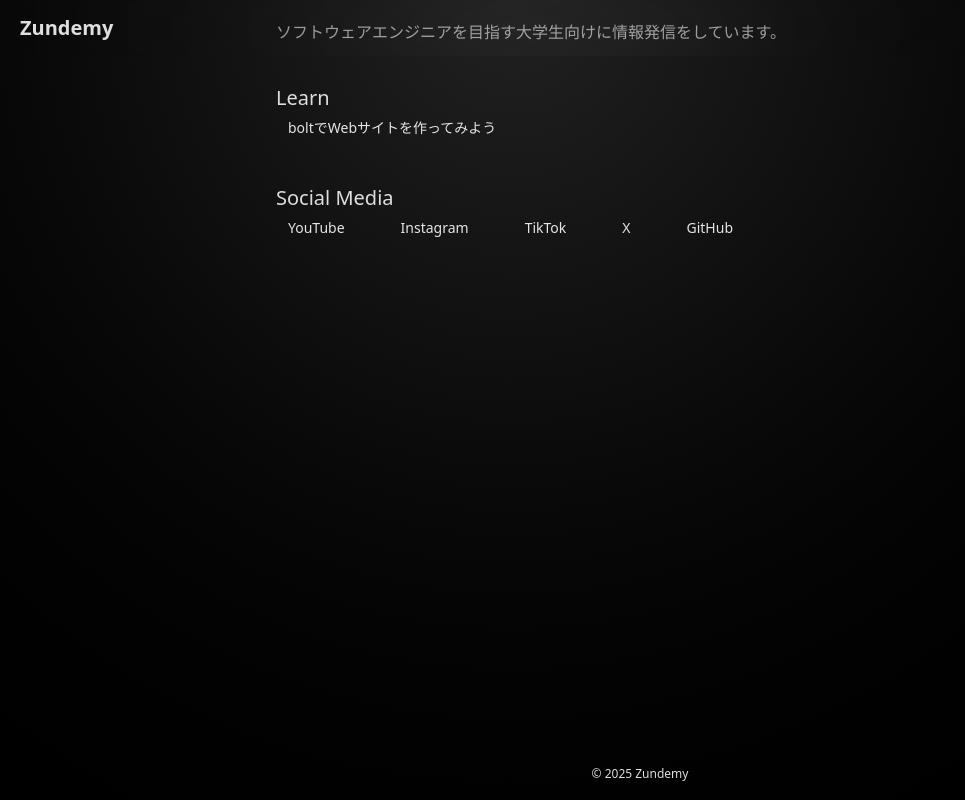
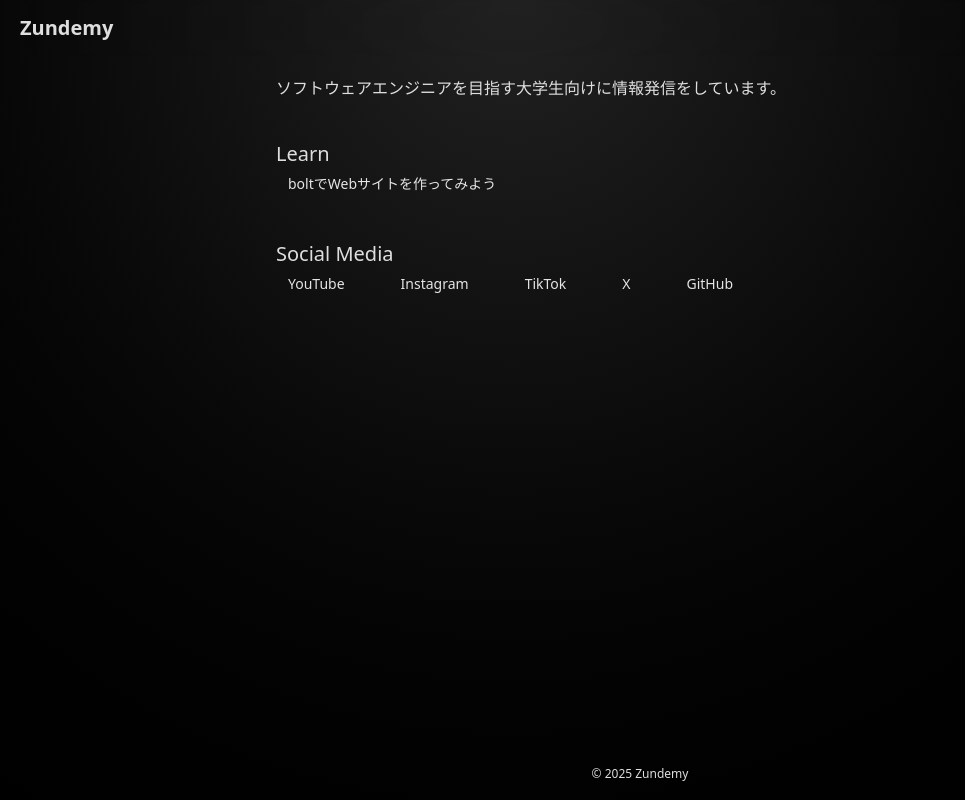
Before and after one commit to zundemy/root, a Next.js app: page / in a window 1280 px wide. Shown: the whole page, without its empty margins (0-965 px from the left). Built offline with nearby package versions, Linux system fonts and the light colour scheme.

Commit message:
add margin to top page

```diff
--- a/src/app/page.tsx
+++ b/src/app/page.tsx
@@ -2,7 +2,7 @@ import { LinkAsButton } from "@/components/link-as-button";
 
 export default function Page() {
 	return (
-		<div className="mx-auto max-w-3xl space-y-10 p-5">
+		<div className="mx-auto mt-(--header-height) mb-(--footer-height) max-w-3xl space-y-10 p-5">
 			<section>
 				<p>ソフトウェアエンジニアを目指す大学生向けに情報発信をしています。</p>
 			</section>
```
